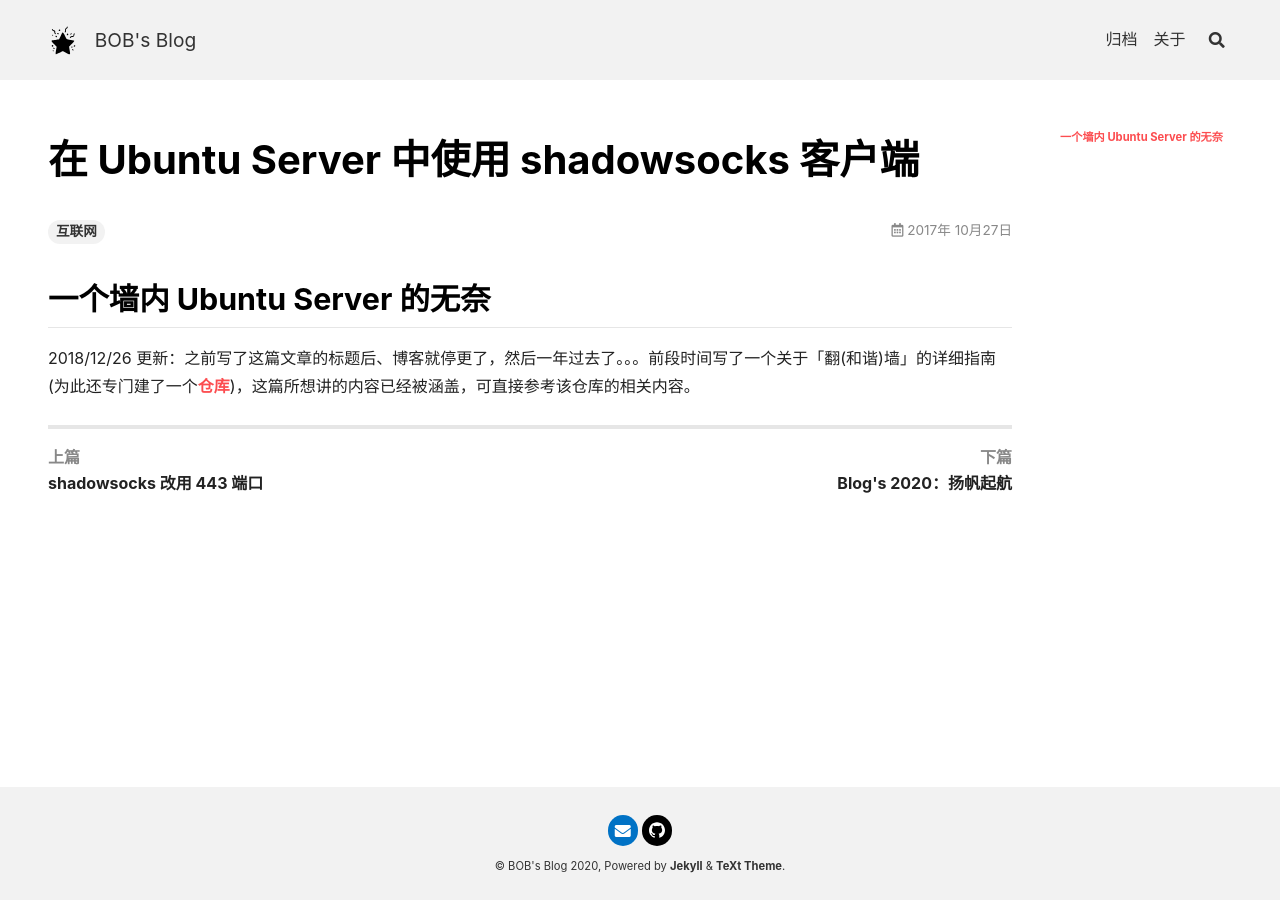
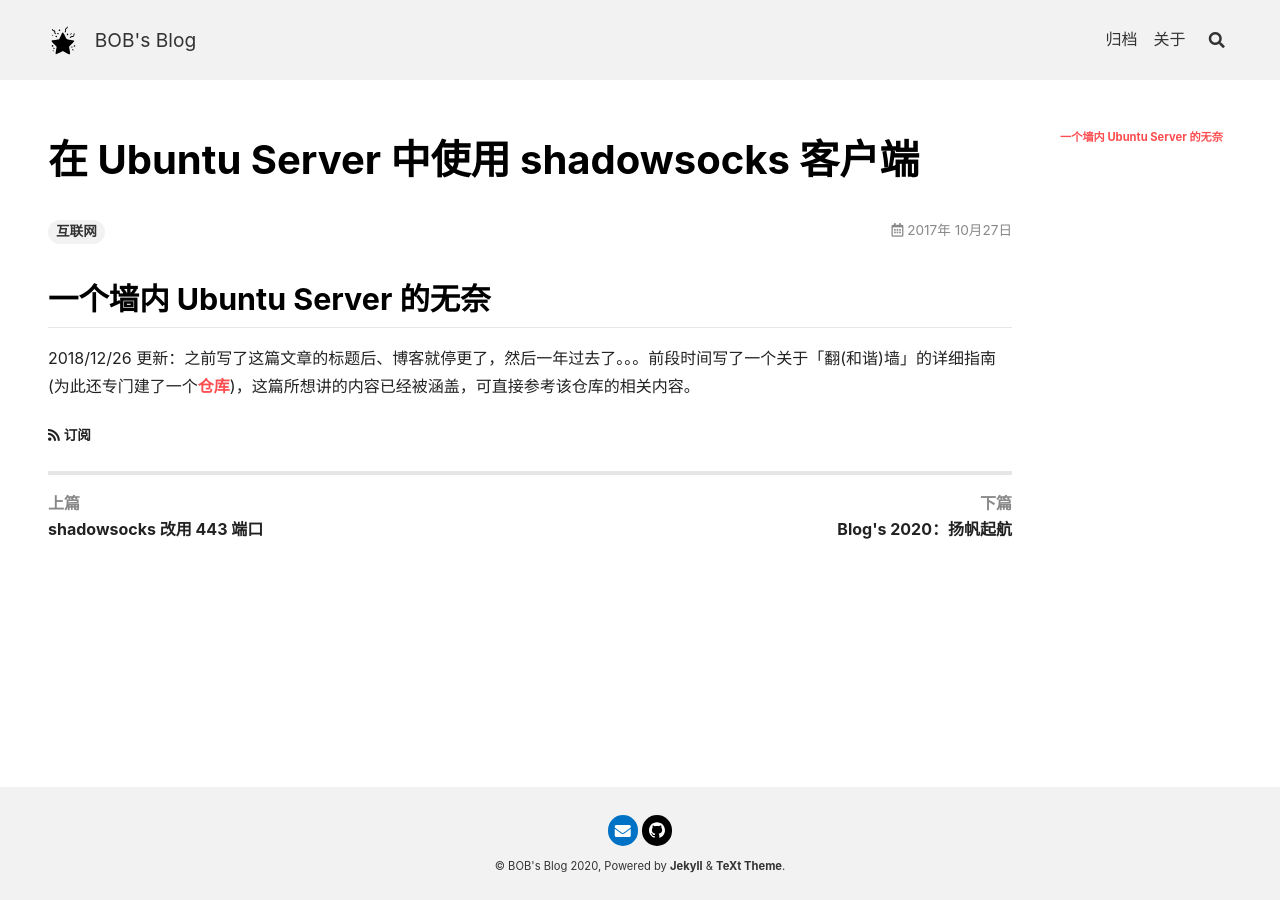
Before and after one commit to Huang-Libo/Huang-Libo.github.io, a Jekyll site: the page built from _posts/2017-10-27-use-shadowsocks-under-ubuntu-server.markdown, in a window 1280 px wide. Built offline with Jekyll 4.4.1, drawn with Linux system fonts in a browser that asks for light colours; nearby versions of some CDN libraries.

Commit message:
open show_subscribe（ feed ）

```diff
--- a/_config.yml
+++ b/_config.yml
@@ -212,7 +212,7 @@ defaults:
       aside:
         toc: true
       show_edit_on_github: false
-      show_subscribe: false
+      show_subscribe: true
       pageview: true
 
 
```
